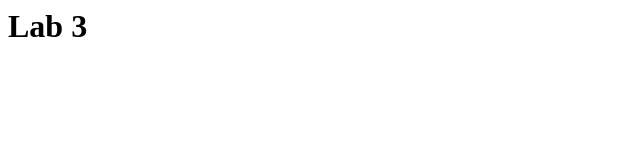
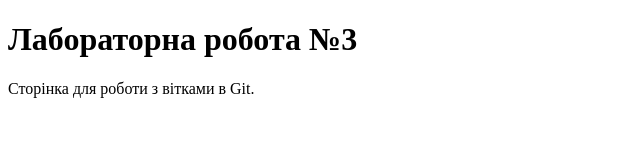
Before and after one commit to smirnovedu5-boop/lab3, a plain HTML site: page index.html in a window 1280 px wide. Shown: the whole page, without its empty margins (0-640 px from the left). Drawn offline with Linux system fonts and the light colour scheme.

Commit message:
add index.html

```diff
--- a/index.html
+++ b/index.html
@@ -1 +1,11 @@
-<h1>Lab 3</h1>
+<!DOCTYPE html>
+<html lang="uk">
+<head>
+<meta charset="UTF-8">
+<title>Лабораторна робота 3</title>
+</head>
+<body>
+<h1>Лабораторна робота №3</h1>
+<p>Сторінка для роботи з вітками в Git.</p>
+</body>
+</html>
```
